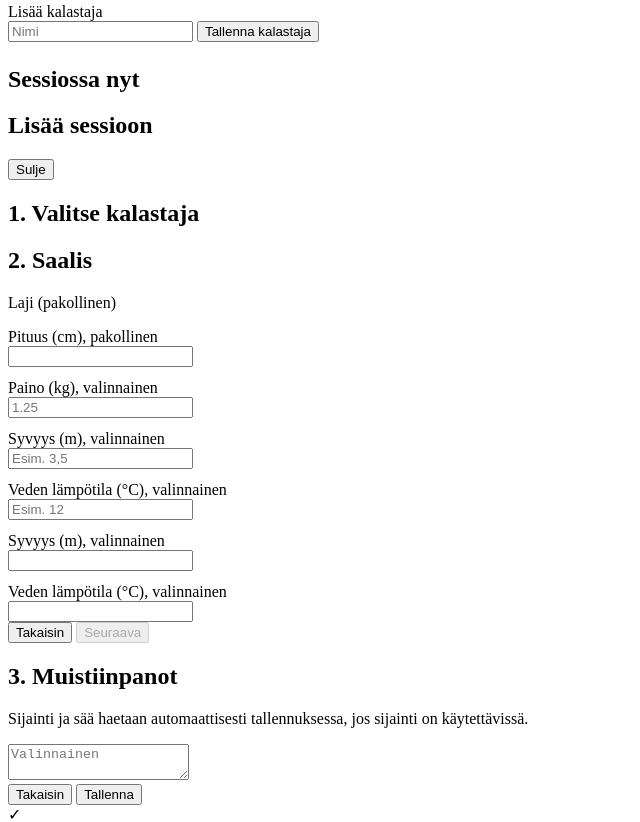
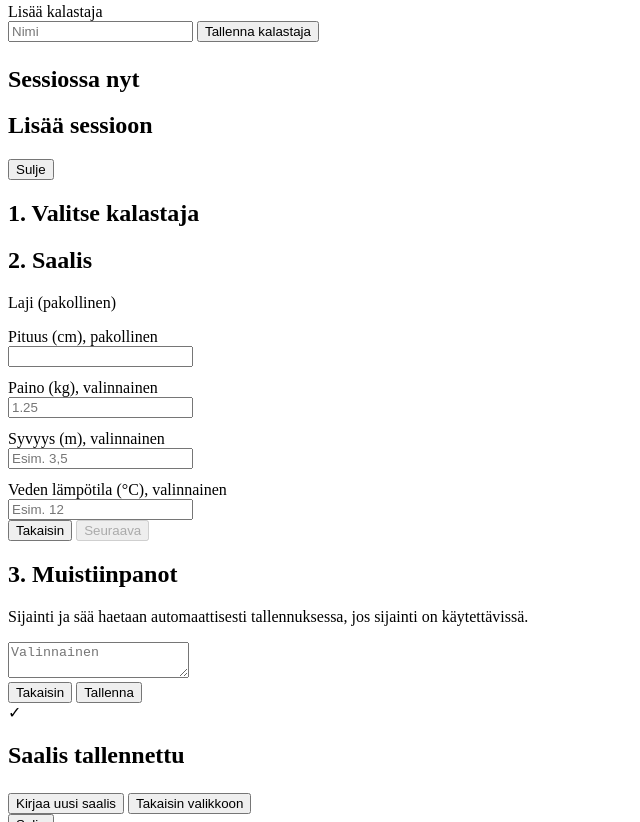
Before and after one commit to salovaaraelmer-gif/Fish-logger-V1-2026, a website with bundled scripts: page index.html in a window 1280 px wide. Shown: the part 342-1164 px from the top of the page, without its empty margins (0-640 px from the left). Built offline with nearby package versions, Linux system fonts and the light colour scheme; a script that the page names is missing.

Commit message:
fix duplicate depth and water temperature inputs

```diff
--- a/index.html
+++ b/index.html
@@ -109,26 +109,6 @@
               autocomplete="off"
               aria-label="Veden lämpötila celsiuksina"
               placeholder="Esim. 12"
-            />
-          </div>
-          <div style="margin-top: 0.75rem">
-            <div class="field-label">Syvyys (m), valinnainen</div>
-            <input
-              type="text"
-              id="fish-input-depth"
-              inputmode="decimal"
-              autocomplete="off"
-              aria-label="Syvyys metreinä"
-            />
-          </div>
-          <div style="margin-top: 0.75rem">
-            <div class="field-label">Veden lämpötila (°C), valinnainen</div>
-            <input
-              type="text"
-              id="fish-input-water-temp"
-              inputmode="decimal"
-              autocomplete="off"
-              aria-label="Veden lämpötila"
             />
           </div>
           <div class="row-actions">
```
